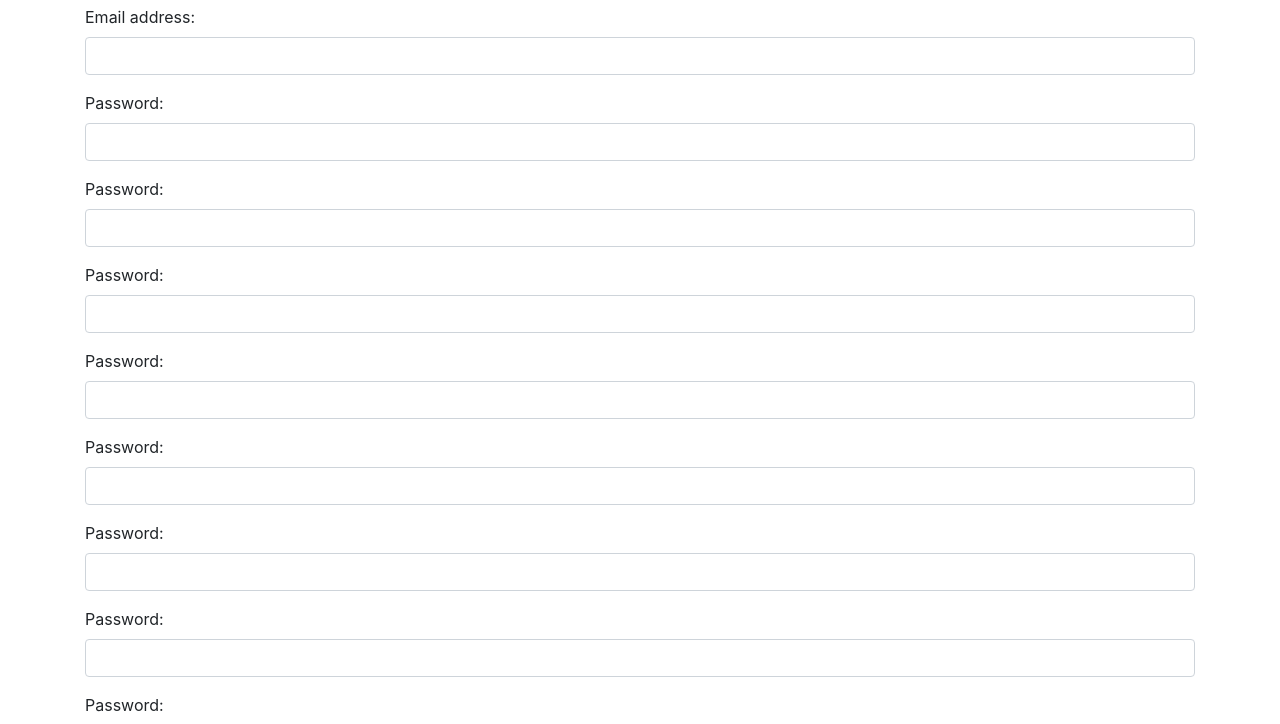
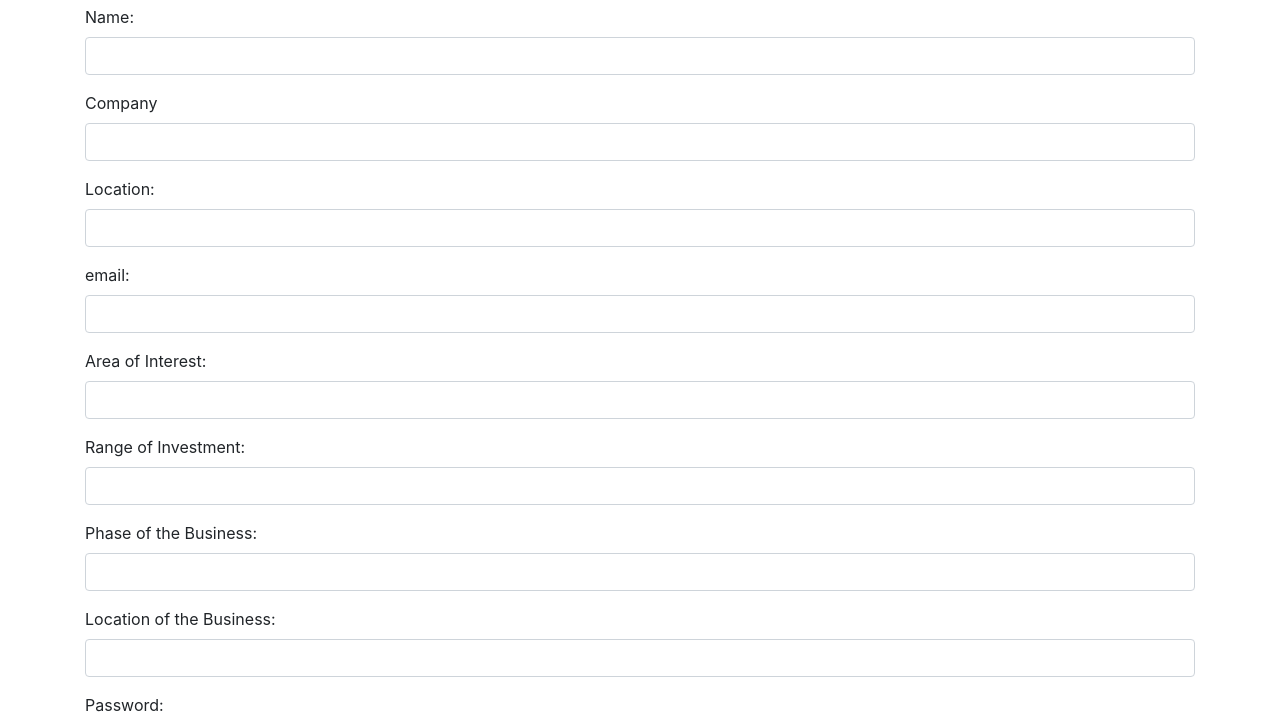
Before and after one commit to k9backupbuddy/hotdog.github.io, a plain HTML site: page index.html in a window 1280 px wide. Shown: the part 51-775 px from the top of the page. Drawn offline with nearby package versions, Linux system fonts and the light colour scheme.

Commit message:
Update index.html

```diff
--- a/index.html
+++ b/index.html
@@ -16,45 +16,40 @@
   <h1>Investor</h1>
  <form action="/action_page.php">
   <div class="form-group">
-    <label for="email">Email address:</label>
+    <label for="email">Name:</label>
     <input type="email" class="form-control" id="email">
   </div>
   <div class="form-group">
-    <label for="pwd">Password:</label>
+    <label for="pwd">Company</label>
+    <input type="password" class="form-control" id="pwd">
+  </div>
+     <div class="form-group">
+    <label for="pwd">Location:</label>
+    <input type="password" class="form-control" id="pwd">
+  </div>
+     <div class="form-group">
+    <label for="pwd">email:</label>
+    <input type="password" class="form-control" id="pwd">
+  </div>
+     <div class="form-group">
+    <label for="pwd">Area of Interest:</label>
+    <input type="password" class="form-control" id="pwd">
+  </div>
+     <div class="form-group">
+    <label for="pwd">Range of Investment:</label>
+    <input type="password" class="form-control" id="pwd">
+  </div>
+     <div class="form-group">
+    <label for="pwd">Phase of the Business:</label>
+    <input type="password" class="form-control" id="pwd">
+  </div>
+     <div class="form-group">
+    <label for="pwd">Location of the Business:</label>
     <input type="password" class="form-control" id="pwd">
   </div>
      <div class="form-group">
     <label for="pwd">Password:</label>
     <input type="password" class="form-control" id="pwd">
-  </div>
-     <div class="form-group">
-    <label for="pwd">Password:</label>
-    <input type="password" class="form-control" id="pwd">
-  </div>
-     <div class="form-group">
-    <label for="pwd">Password:</label>
-    <input type="password" class="form-control" id="pwd">
-  </div>
-     <div class="form-group">
-    <label for="pwd">Password:</label>
-    <input type="password" class="form-control" id="pwd">
-  </div>
-     <div class="form-group">
-    <label for="pwd">Password:</label>
-    <input type="password" class="form-control" id="pwd">
-  </div>
-     <div class="form-group">
-    <label for="pwd">Password:</label>
-    <input type="password" class="form-control" id="pwd">
-  </div>
-     <div class="form-group">
-    <label for="pwd">Password:</label>
-    <input type="password" class="form-control" id="pwd">
-  </div>
-     <div class="form-group">
-    <label for="pwd">Password:</label>
-    <input type="password" class="form-control" id="pwd">
-  </div>
   <div class="form-group form-check">
     <label class="form-check-label">
       <input class="form-check-input" type="checkbox"> Remember me
```
